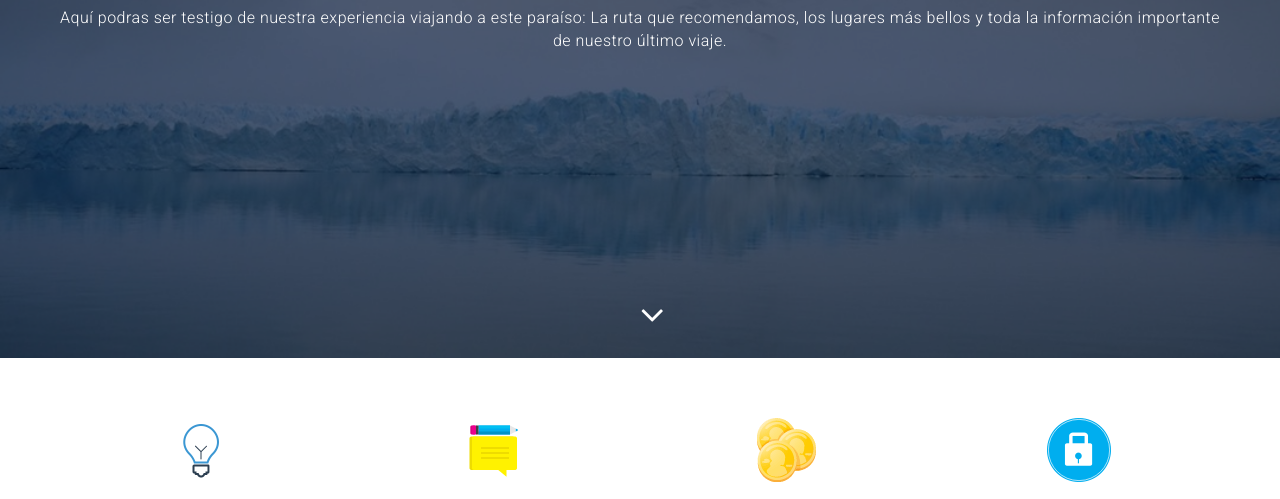
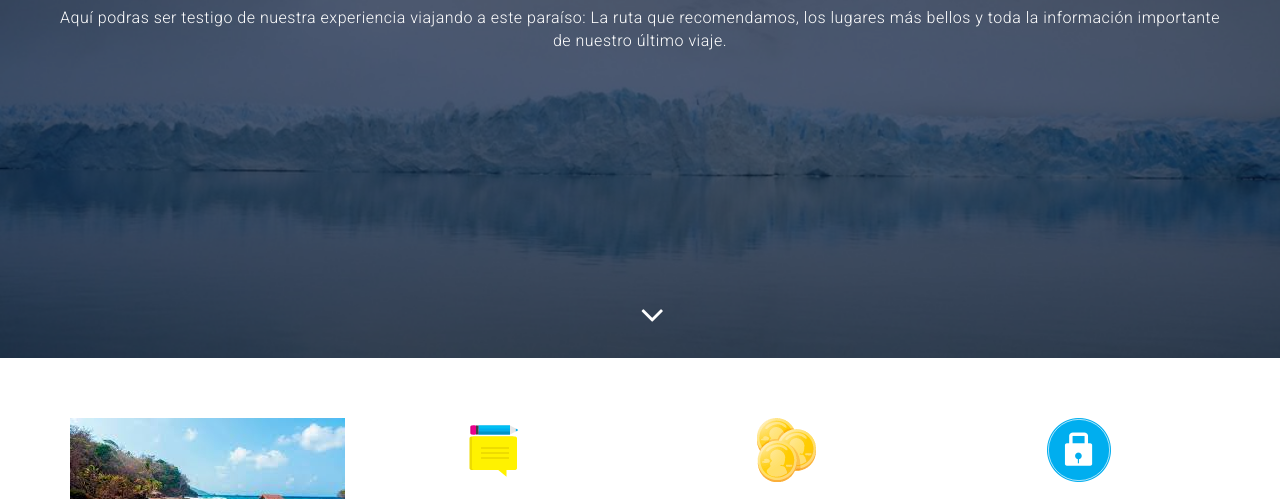
Before and after one commit to hsmathang/Ejercicio-1, a plain HTML site: page index.html in a window 1280 px wide. Shown: the part 292-791 px from the top of the page. Drawn offline with Linux system fonts and the light colour scheme.

Commit message:
Update index.html

```diff
--- a/index.html
+++ b/index.html
@@ -77,7 +77,7 @@
           <div class="col-md-3 col-sm-6 col-xs-12">
             <div class="wrap-item text-center">
               <div class="item-img">
-                <img src="img/ser01.png">
+                <img src="img/images1.jpg">
               </div>
               <h3 class="pad-bt15">Creative Concept</h3>
               <p>Lorem ipsum dolor sit amet, consectetur adipiscing elit, sed do eiusmod tempor incididunt ut labore et dolore magna aliqua.</p>
```
